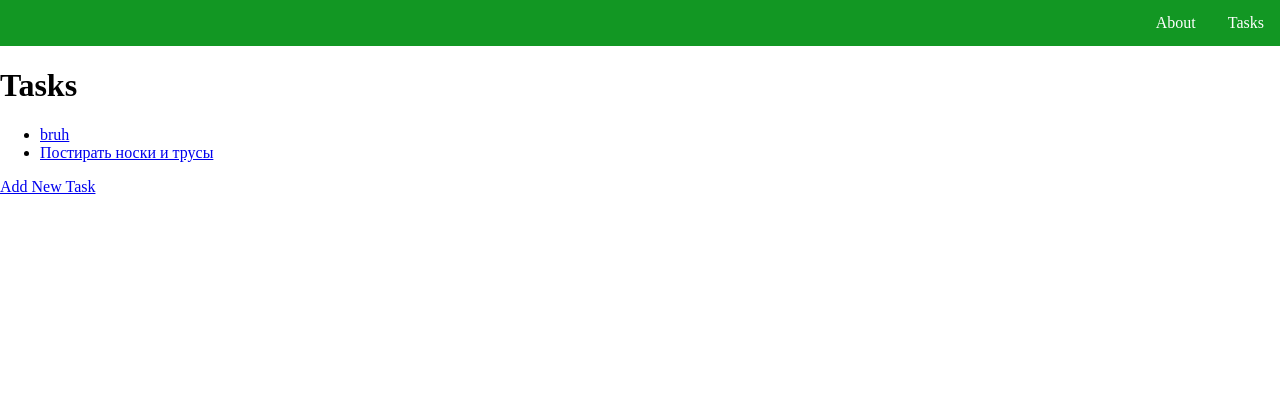
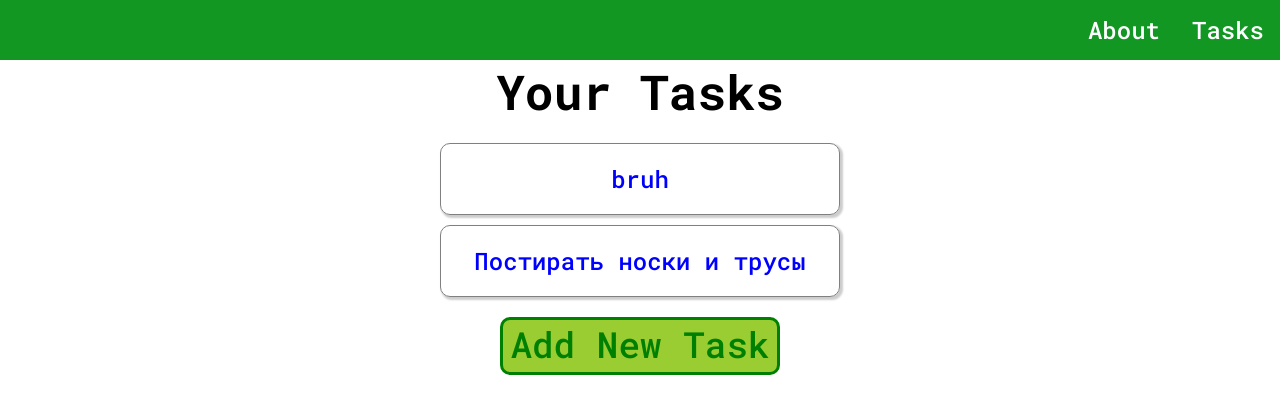
Before and after one commit to Garetonchick/django-todo-list, a Django app: page /tasks/ in a window 1280 px wide. Shown: the top 414 px of the page. Run offline with Django 4.2, Linux system fonts and the light colour scheme; a user stored in the database is signed in; data comes from the database, SQL or seed files in the repository; both versions use the stored data as it was after the commit.

Commit message:
Whatever

```diff
--- a/static/navbar.css
+++ b/static/navbar.css
@@ -2,8 +2,10 @@
   list-style-type: none;
   margin: 0;
   padding: 0;
+  width: 100%;
   overflow: hidden;
   background-color: rgb(18, 151, 35);
+  box-sizing: content-box;
 }
 
 ul.navbar li {
--- a/static/reset_style.css
+++ /dev/null
@@ -1,4 +0,0 @@
-body {
-	margin: 0;
-	padding: 0;
-}
--- a/static/style.css
+++ b/static/style.css
@@ -0,0 +1,23 @@
+@import url('https://fonts.googleapis.com/css2?family=Roboto+Mono:wght@500;700&display=swap');
+
+*, *::before, *::after {
+    margin: 0;
+    padding: 0;
+}
+
+body {
+    font-family: 'Roboto Mono', monospace;
+    font-size: 1.5em;
+}
+
+.center-horizontally {
+    display: flex;
+    flex-direction: column;
+    align-items: center;
+}
+
+.center {
+    display: flex;
+    justify-content: center;
+    align-items: center;
+}
--- /dev/null
+++ b/static/tasks/task_detail.css
@@ -0,0 +1,4 @@
+a {
+    text-decoration: none;
+    color: green;
+}
--- /dev/null
+++ b/static/tasks/task_list.css
@@ -0,0 +1,50 @@
+#task-list-heading {
+    text-align: center;
+    color: black;
+}
+
+.task-list {
+    list-style: none;
+    display: flex;
+    flex-direction: column;
+    align-items: center;
+}
+
+.task-block:first-of-type {
+    margin-top: 20px;
+}
+
+.task-block:last-of-type {
+    margin-bottom: 20px;
+}
+
+.task-block {
+    display: flex;
+    align-items: center;
+    justify-content: center;
+    box-sizing: border-box;
+    width: 400px;
+    height: 3em;
+    margin-bottom: 10px;
+    border: 1px solid gray;
+    border-radius: 10px;
+    box-shadow: 2px 2px 2px 1px rgba(0, 0, 0, 0.2);
+}
+
+.task-block a {
+    text-decoration: none;
+    color: blue;
+}
+
+.task-add-button {
+    display: block;
+    box-sizing: border-box;
+    width: 280px;
+    height: 1.6em;
+    text-decoration: none;
+    color: green;
+    font-size: 1.5em;
+    border: 3px solid green;
+    border-radius: 10px;
+    background-color: yellowgreen;
+}
--- a/tasks/models.py
+++ b/tasks/models.py
@@ -15,7 +15,7 @@ class User(AbstractUser):
 
 class Task(models.Model):
     title = models.CharField(max_length=144)
-    description = models.CharField(max_length=200)
+    description = models.TextField(max_length=200)
     deadline = models.DateTimeField()
     task_type = models.CharField(max_length=66)
     user = models.ForeignKey(User, on_delete=models.CASCADE)
--- a/templates/base.html
+++ b/templates/base.html
@@ -1,18 +1,23 @@
+{% load static %}
 <!DOCTYPE html>
 <html lang="en">
 <head>
     <meta charset="UTF-8">
     <meta http-equiv="X-UA-Compatible" content="IE=edge">
     <meta name="viewport" content="width=, initial-scale=1.0">
-    {% load static %}
-    <link rel="stylesheet" href="{% static 'reset_style.css' %}">
     <link rel="stylesheet" href="{% static 'style.css' %}">
     <link rel="stylesheet" href="{% static 'navbar.css' %}">
+    {% block meta %}
+    {% endblock %}
+
     <title>Todo-list</title>
 </head>
 <body>
     {% include "navbar.html" %}
-    {% block content %}
-    {% endblock %}
+
+    <div id="content">
+        {% block content %}
+        {% endblock %}
+    </div>
 </body>
 </html>
--- a/templates/registration/login.html
+++ b/templates/registration/login.html
@@ -2,9 +2,9 @@
 
 {% block content %}
 
-<form method="post">
+<form method="post" class="form">
     {% csrf_token %}
-    {{ form.as_p }}
+    {% include "form.html" %}
     <button type="submit">Login</button>
 </form>
 
--- a/templates/tasks/task_list.html
+++ b/templates/tasks/task_list.html
@@ -1,13 +1,23 @@
 {% extends "base.html" %}
+{% load static %}
+
+{% block meta %}
+
+<link rel="stylesheet" href="{% static 'tasks/task_list.css' %}">
+
+{% endblock %}
 
 {% block content %}
 
-<h1> Tasks </h1>
-<ul>
+<h1 id="task-list-heading"> Your Tasks </h1>
+<ul class="task-list">
 {% for task in tasks %}
-<li><a href="{% url 'tasks:task-detail' task.id %}"> {{ task }} </a></li>
+    <li class="task-block"><a href="{% url 'tasks:task-detail' task.id %}"> {{ task }} </a></li>
 {% endfor %}
 </ul>
-<a href="{% url 'tasks:task-create' %}"> Add New Task </a>
+
+<div class="center-horizontally">
+    <a class="task-add-button" href="{% url 'tasks:task-create' %}"><div class ="center">Add New Task</div></a>
+</div>
 
 {% endblock %}
--- a/todo_list/settings.py
+++ b/todo_list/settings.py
@@ -11,6 +11,7 @@ https://docs.djangoproject.com/en/4.0/ref/settings/
 """
 
 from pathlib import Path
+from django.forms.renderers import TemplatesSetting
 
 # Build paths inside the project like this: BASE_DIR / 'subdir'.
 BASE_DIR = Path(__file__).resolve().parent.parent
```
Also changed, not shown: templates/form.html (added, +7 -0 lines), templates/tasks/task_detail.html (+9 -0 lines), db.sqlite3, tasks/migrations/0004_alter_task_description.py (added).
